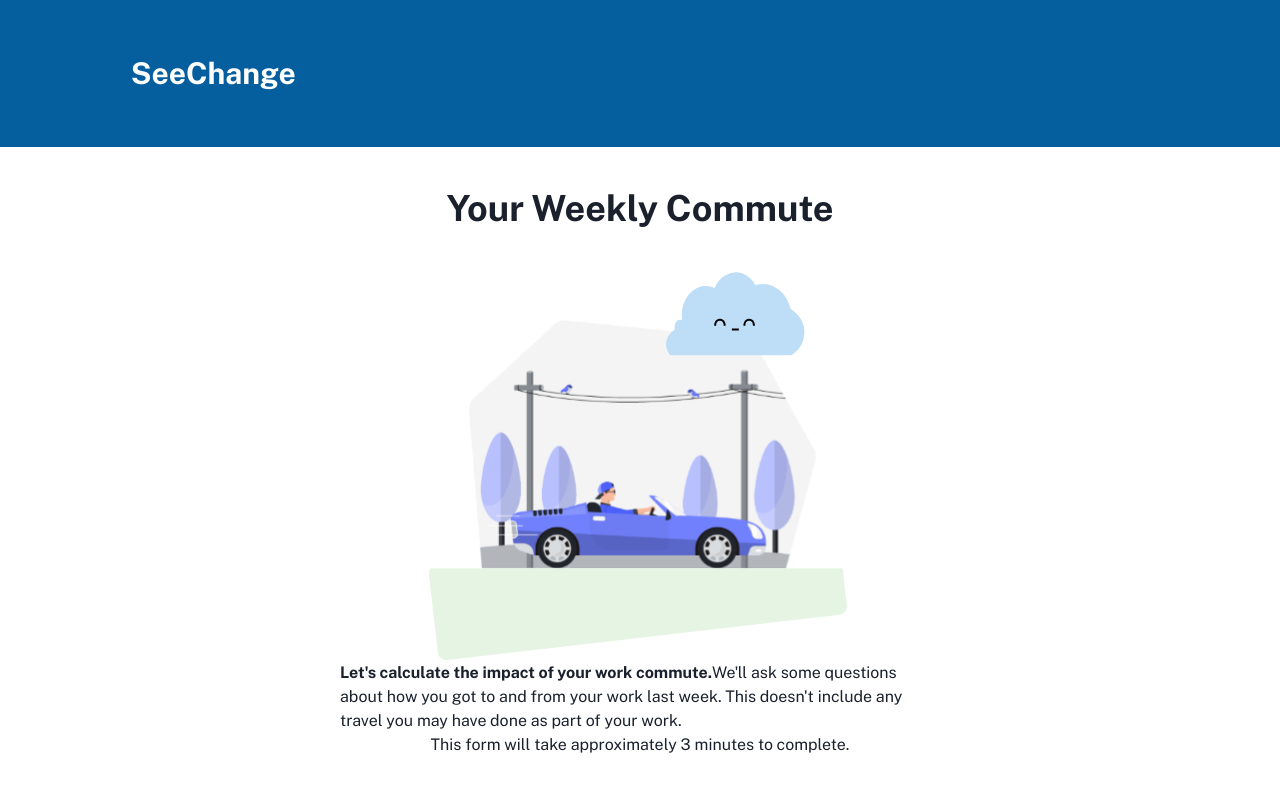
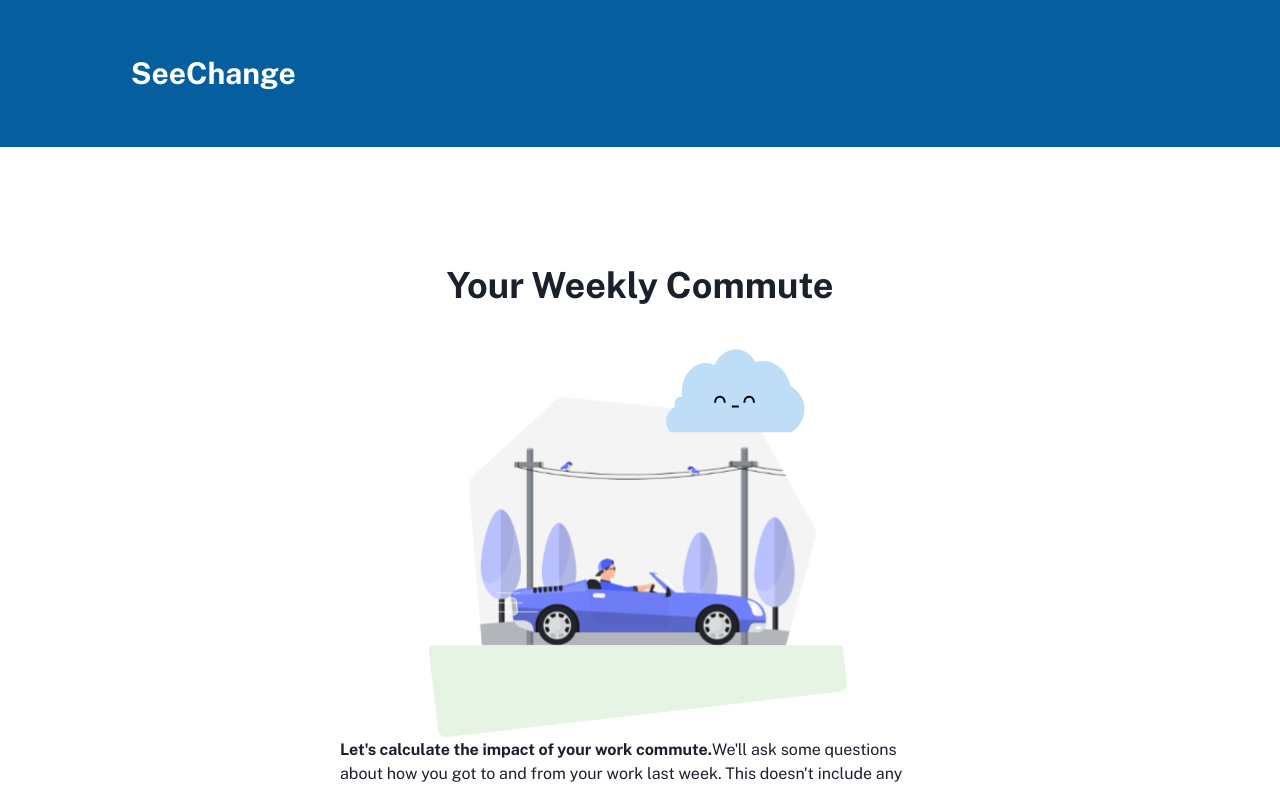
Before and after one commit to CodeforAustralia/council-emissions-calculator, a Next.js app: page / in a window 1280 px wide. Shown: the top 789 px of the page. Built offline with nearby package versions, Linux system fonts and the light colour scheme.

Commit message:
concatenating changes to Layout

```diff
--- a/components/Layout/Layout.jsx
+++ b/components/Layout/Layout.jsx
@@ -58,8 +58,8 @@ export function Header({ isText, Progress }) {
 
 export function Content({ children }) {
   return (
-    <Flex alignItems="center" minHeight={[`calc(100vh - ${titleBarHeightMob})`, `calc(100vh - ${titleBarHeightDesk})`] } pos="relative" py={5}>
-      <Container centerContent maxW="container.sm" p={5}>
+    <Flex alignItems="start" minHeight={[`calc(100vh - ${titleBarHeightMob})`, `calc(100vh - ${titleBarHeightDesk})`] } pos="relative" py={5}>
+      <Container centerContent maxW="container.sm" px={5} py={["65px", "97px"]}>
         {children}
       </Container>
     </Flex>
```
